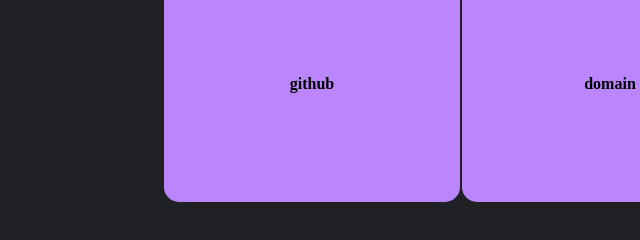
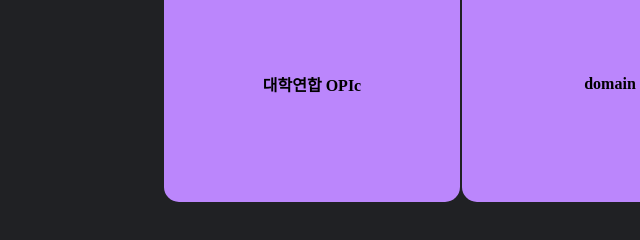
Before and after one commit to electron65/main.kojw.com, a plain HTML site: page link.html in a window 1280 px wide. Shown: the part 1351-1591 px from the top of the page, 30-670 px from the left. Drawn offline with Linux system fonts and the light colour scheme.

Commit message:
Update link.html

```diff
--- a/link.html
+++ b/link.html
@@ -99,7 +99,7 @@
         </h1>
         <table class="short-article">
           <tr>
-            <td><a href="https://github.com/">github</a></td>
+            <td><a href="https://univ.opic.or.kr/opicb2b/showMainView">대학연합 OPIc</a></td>
             <td><a href="https://www.hosting.kr/">domain</a></td>
             <td><a href="https://www.oracle.com/kr/cloud/free/">Oracle Server</a></td>
           </tr>
```
